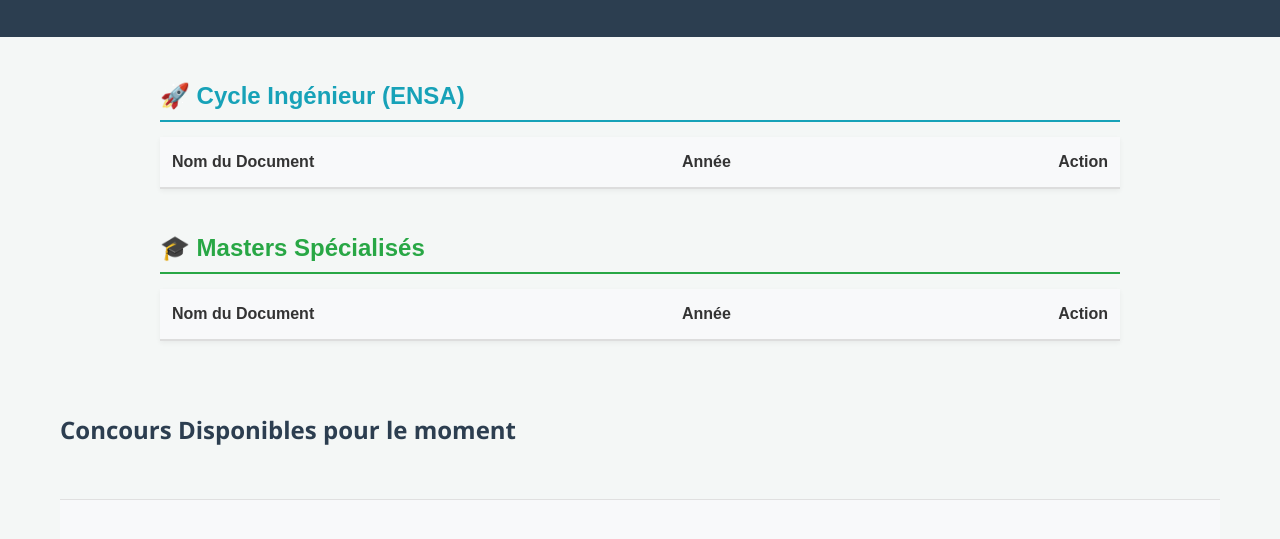
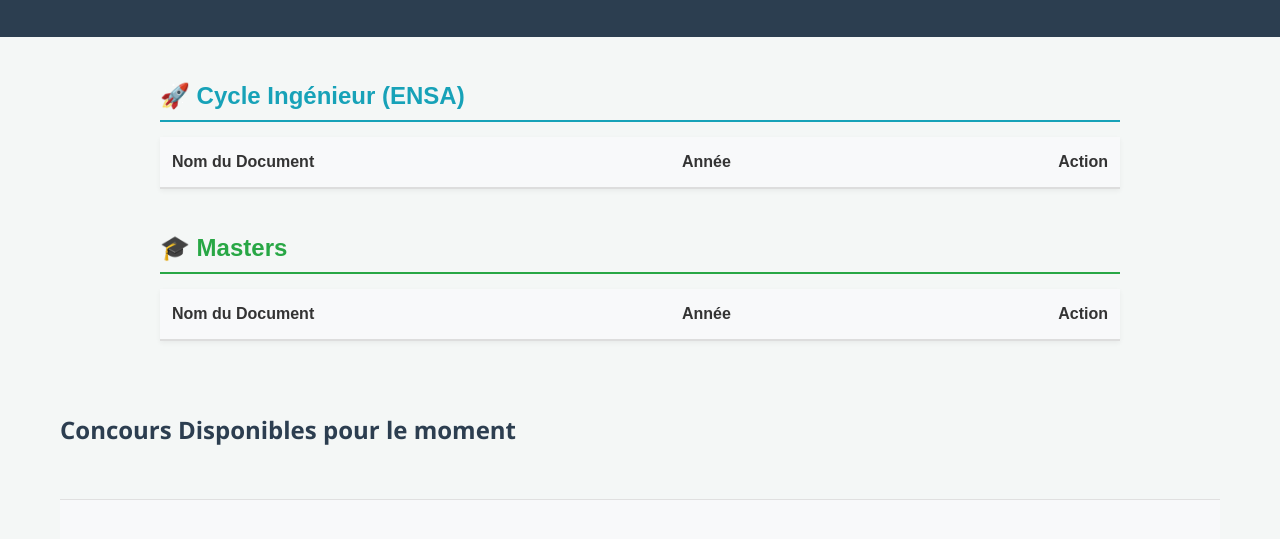
Before and after one commit to eddahbyissam265-droid/umpdocs, a website: page client/concours.html in a window 1280 px wide. Shown: the part 257-796 px from the top of the page. Drawn offline with Linux system fonts and the light colour scheme; no server answers.

Commit message:
Fix: Réparation de admin.js, ajout des documents de concours et correction table DB

```diff
--- a/client/concours.html
+++ b/client/concours.html
@@ -133,7 +133,7 @@
     </table>
 
     <!-- SECTION MASTER -->
-    <h2 style="color: #28a745; border-bottom: 2px solid #28a745; padding-bottom: 5px;">🎓 Masters Spécialisés</h2>
+    <h2 style="color: #28a745; border-bottom: 2px solid #28a745; padding-bottom: 5px;">🎓 Masters </h2>
     <table style="width: 100%; border-collapse: collapse; margin-bottom: 40px; box-shadow: 0 2px 5px rgba(0,0,0,0.05);">
         <tr style="background-color: #f8f9fa; border-bottom: 2px solid #ddd; text-align: left;">
             <th style="padding: 12px;">Nom du Document</th>
```
